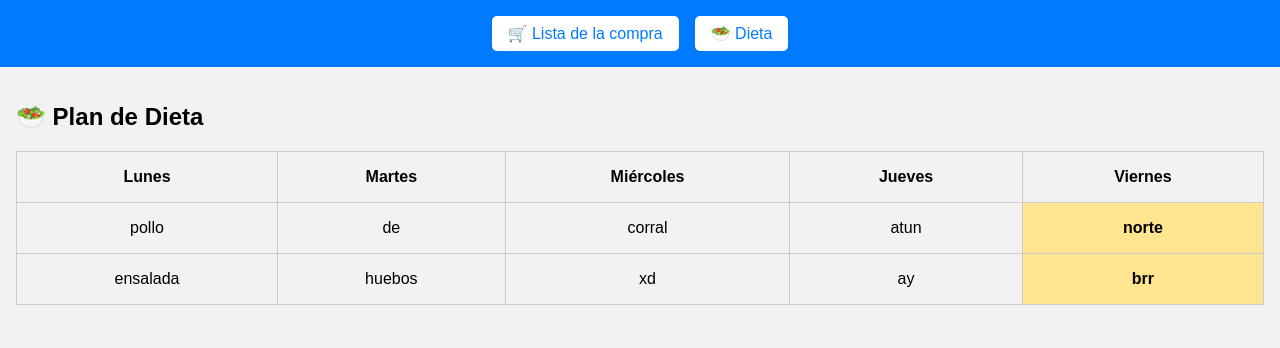
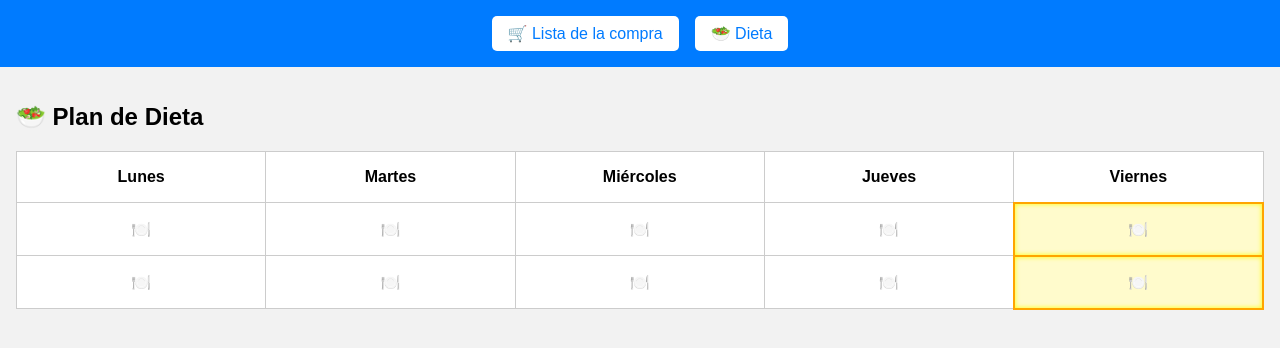
Before and after one commit to danigc12/dani, a plain HTML site: page index.html in a window 1280 px wide. Both pictures are taken after a click on the button "🥗 Dieta". Drawn offline with Linux system fonts and the light colour scheme; no server answers.

Commit message:
cambios movil

```diff
--- a/style.css
+++ b/style.css
@@ -37,19 +37,30 @@ table#dieta {
   width: 100%;
   border-collapse: collapse;
   margin-top: 1rem;
+  table-layout: fixed;
 }
 
-table#dieta th, table#dieta td {
+table#dieta th,
+table#dieta td {
   border: 1px solid #ccc;
   padding: 1rem;
   text-align: center;
+  word-break: break-word;
+  background-color: white; /* ← mejora visibilidad en móvil oscuro */
 }
+
 table#dieta td.hoy {
-  background-color: #ffe58f;
+  background-color: #fffbcc !important; /* ← más visible y forzado */
   font-weight: bold;
+  color: #000;
+  border: 2px solid #ffa500; /* borde más grueso para destacarlo */
+  box-shadow: inset 0 0 5px #ff0;
   transition: background 0.3s;
 }
 
-table#dieta td {
-  cursor: pointer;
+@media (max-width: 600px) {
+  table#dieta th, table#dieta td {
+    padding: 0.5rem;
+    font-size: 0.9rem;
+  }
 }
--- a/views/dieta.html
+++ b/views/dieta.html
@@ -11,18 +11,18 @@
   </thead>
   <tbody>
     <tr id="fila-comida">
-      <td data-dia="lunes" data-tipo="comida">pollo</td>
-      <td data-dia="martes" data-tipo="comida">de</td>
-      <td data-dia="miércoles" data-tipo="comida">corral</td>
-      <td data-dia="jueves" data-tipo="comida">atun</td>
-      <td data-dia="viernes" data-tipo="comida">norte</td>
+      <td data-dia="lunes" data-tipo="comida">🍽️</td>
+      <td data-dia="martes" data-tipo="comida">🍽️</td>
+      <td data-dia="miércoles" data-tipo="comida">🍽️</td>
+      <td data-dia="jueves" data-tipo="comida">🍽️</td>
+      <td data-dia="viernes" data-tipo="comida">🍽️</td>
     </tr>
     <tr id="fila-cena">
-      <td data-dia="lunes" data-tipo="cena">ensalada</td>
-      <td data-dia="martes" data-tipo="cena">huebos</td>
-      <td data-dia="miércoles" data-tipo="cena">xd</td>
-      <td data-dia="jueves" data-tipo="cena">ay</td>
-      <td data-dia="viernes" data-tipo="cena">brr</td>
+      <td data-dia="lunes" data-tipo="cena">🍽️</td>
+      <td data-dia="martes" data-tipo="cena">🍽️</td>
+      <td data-dia="miércoles" data-tipo="cena">🍽️</td>
+      <td data-dia="jueves" data-tipo="cena">🍽️</td>
+      <td data-dia="viernes" data-tipo="cena">🍽️</td>
     </tr>
   </tbody>
 </table>
```
